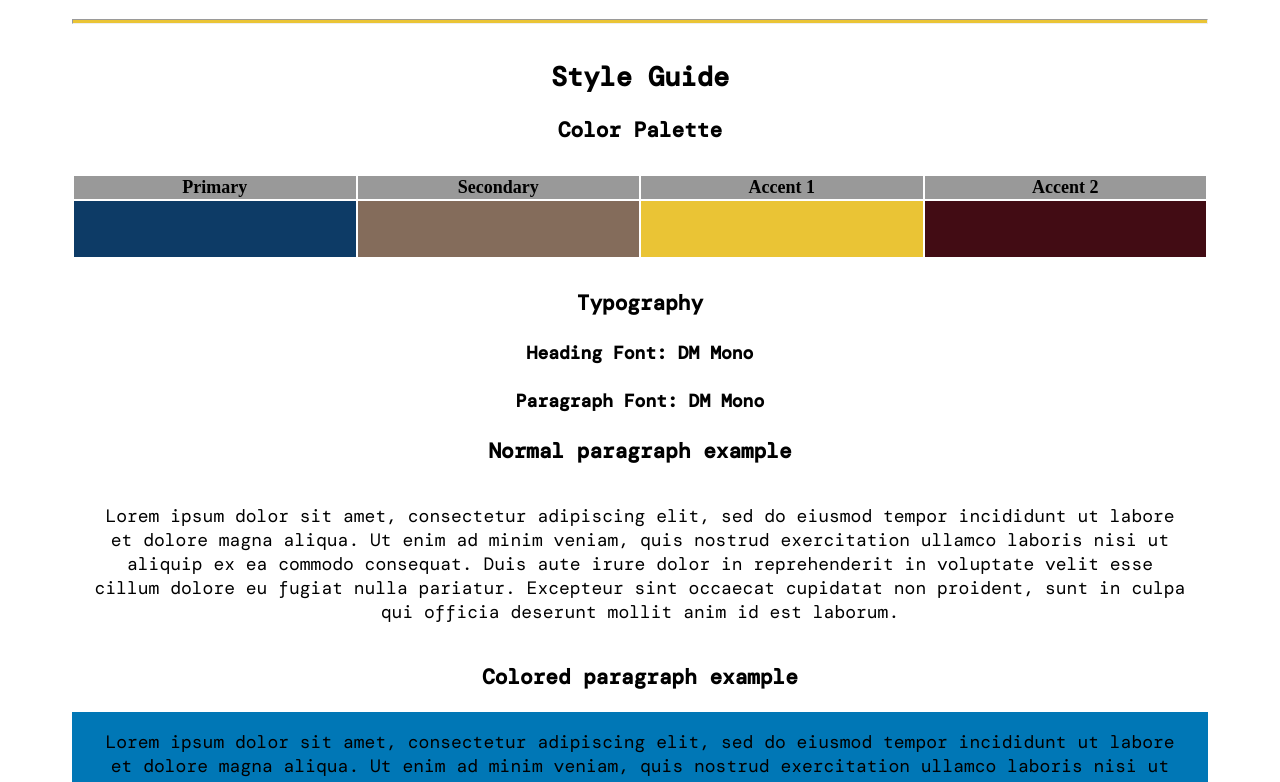
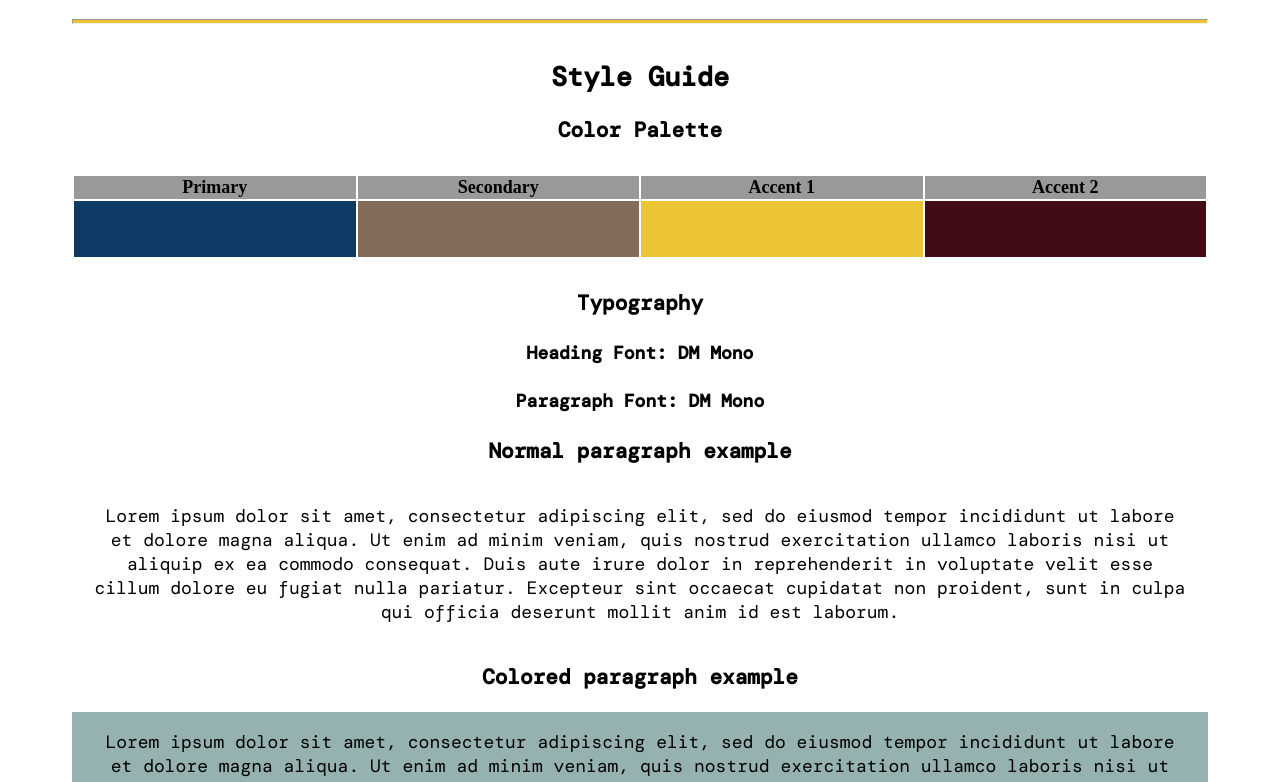
Before and after one commit to osTheDev/wdd130, a plain HTML site: page portfolio/site-plan.html in a window 1280 px wide. Shown: the part 1346-2128 px from the top of the page. Drawn offline with nearby package versions, Linux system fonts and the light colour scheme; a web font is replaced by a local one.

Commit message:
fix colors 3

```diff
--- a/portfolio/styles/site-plan.css
+++ b/portfolio/styles/site-plan.css
@@ -19,9 +19,9 @@ Fonts are separated by a | */
   --headline-color-on-color: rgb(0, 0, 0); /* headlines on a colored background */
   --paragraph-color-on-white: #000000; /* paragraph text on a white background */
   --paragraph-color-on-color: rgb(0, 0, 0); /* paragraph text on a colored background */
-  --paragraph-background-color: #0077b6  ;
+  --paragraph-background-color: #95B2B0;
   --nav-link-color: #0077b6;
-  --nav-background-color: White;
+  --nav-background-color: #0077b6;
   --nav-hover-link-color: white;
   --nav-hover-background-color: #EAC435;
 }
```
